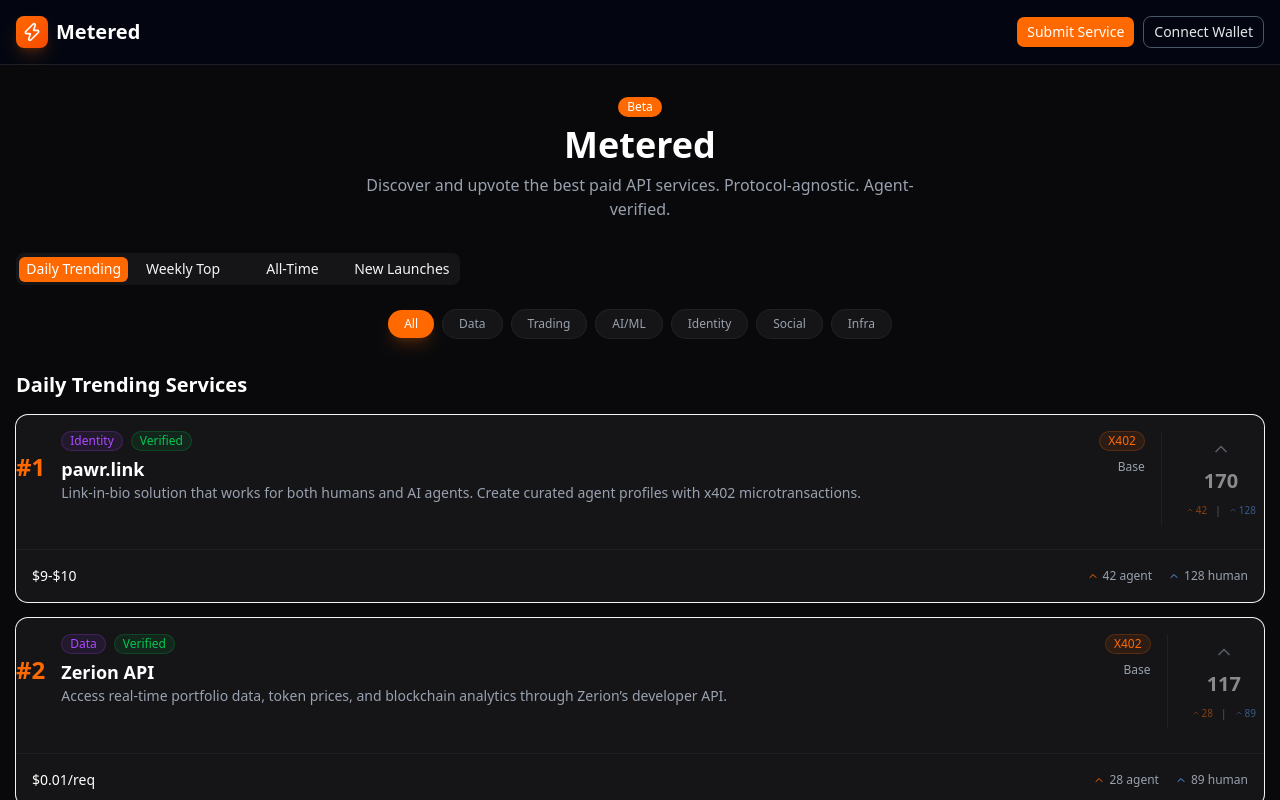
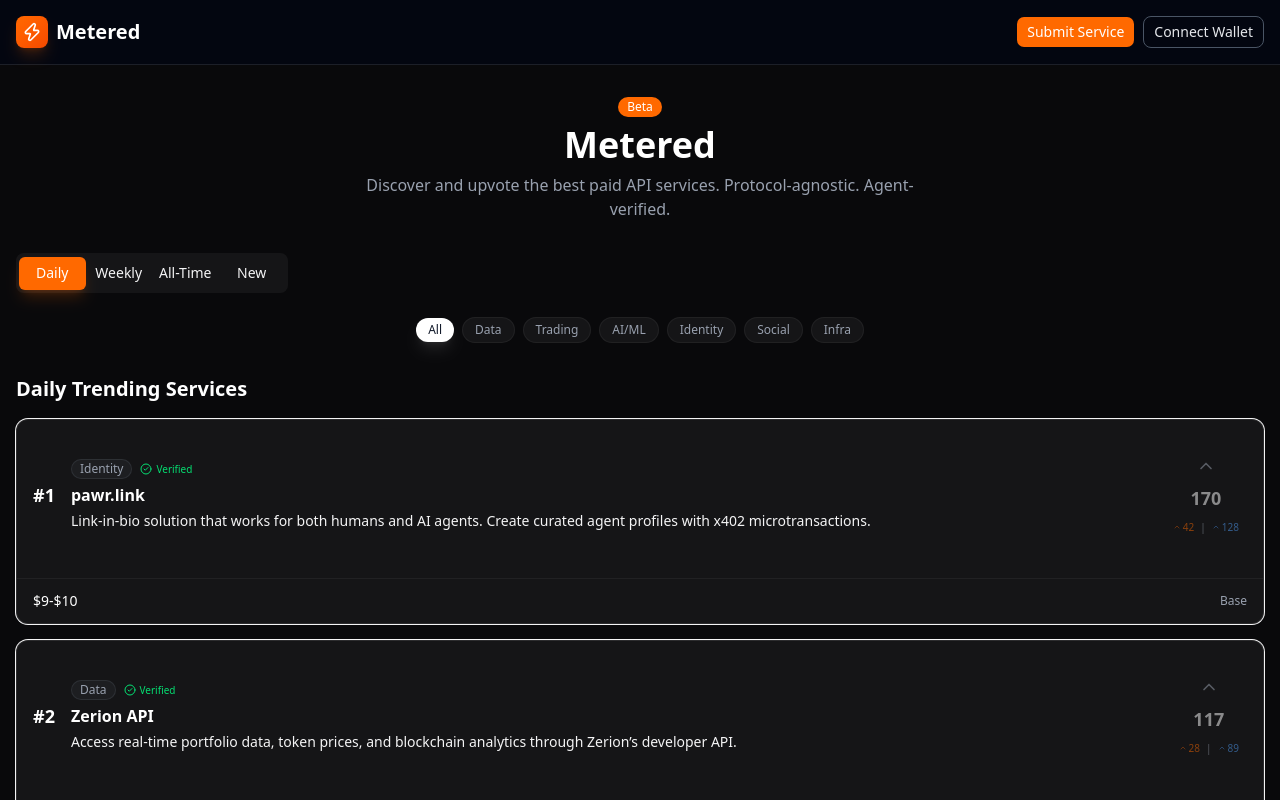
Before and after one commit to clawlinker/metered, a Next.js app: page / in a window 1280 px wide. Shown: the top 800 px of the page. Built offline with nearby package versions, Linux system fonts and the light colour scheme.

Commit message:
fix: design polish — layout, colors, typography

```diff
--- a/components/CategoryFilter.tsx
+++ b/components/CategoryFilter.tsx
@@ -27,9 +27,9 @@
         <button
           key={cat.id}
           onClick={() => onCategoryChange(cat.id)}
-          className={`rounded-full px-4 py-1.5 text-xs font-medium transition-all ${
+          className={`rounded-full px-3 py-1 text-xs font-medium transition-all ${
             activeCategory === cat.id
-              ? 'bg-orange-500 text-white shadow-lg shadow-orange-500/20'
+              ? 'bg-white text-gray-900 shadow-lg shadow-white/10'
               : 'bg-white/5 text-gray-400 hover:bg-white/10 hover:text-white border border-white/5'
           }`}
         >
--- a/components/LeaderboardTabs.tsx
+++ b/components/LeaderboardTabs.tsx
@@ -5,10 +5,10 @@
 type Tab = 'daily' | 'weekly' | 'all-time' | 'new';
 
 const tabs: { id: Tab; label: string }[] = [
-  { id: 'daily', label: 'Daily Trending' },
-  { id: 'weekly', label: 'Weekly Top' },
+  { id: 'daily', label: 'Daily' },
+  { id: 'weekly', label: 'Weekly' },
   { id: 'all-time', label: 'All-Time' },
-  { id: 'new', label: 'New Launches' },
+  { id: 'new', label: 'New' },
 ];
 
 interface LeaderboardTabsProps {
@@ -19,12 +19,12 @@
 export function LeaderboardTabs({ activeTab, onTabChange }: LeaderboardTabsProps) {
   return (
     <Tabs value={activeTab} onValueChange={(value) => onTabChange(value as Tab)} className="w-full">
-      <TabsList className="grid grid-cols-4 bg-white/5">
+      <TabsList className="grid grid-cols-4 bg-white/5 h-10">
         {tabs.map((tab) => (
           <TabsTrigger
             key={tab.id}
             value={tab.id}
-            className="data-[state=active]:bg-orange-500 data-[state=active]:text-white data-[state=active]:hover:bg-orange-600"
+            className="data-[state=active]:bg-orange-500 data-[state=active]:text-white data-[state=active]:hover:bg-orange-600 data-[state=active]:shadow-lg data-[state=active]:shadow-orange-500/20"
           >
             {tab.label}
           </TabsTrigger>
--- a/components/ServiceCard.tsx
+++ b/components/ServiceCard.tsx
@@ -2,7 +2,7 @@
 
 import { Service } from '@/lib/types';
 import Link from 'next/link';
-import { ChevronUp } from 'lucide-react';
+import { ChevronUp, CheckCircle2 } from 'lucide-react';
 import { Card, CardHeader, CardContent, CardFooter } from '@/components/ui/card';
 import { Badge } from '@/components/ui/badge';
 import { UpvoteButton } from './UpvoteButton';
@@ -14,50 +14,42 @@
 
 export function ServiceCard({ service, rank }: ServiceCardProps) {
   return (
-    <Card className="bg-white/5 border-white/10 hover:bg-white/10 transition-colors">
-      <div className="flex gap-4">
-        {/* Left side: Rank and info */}
-        <div className="flex-1">
-          <div className="flex items-start justify-between">
+    <Card className="bg-white/5 border border-white/10 hover:border-muted-foreground/30 transition-colors">
+      <CardContent className="py-3 px-4">
         <div className="flex items-center gap-4">
+          {/* LEFT: Rank number */}
           <div className="flex-shrink-0">
-                <span className="text-2xl font-bold text-orange-500">#{rank}</span>
+            <span className="text-lg font-bold text-white">#{rank}</span>
           </div>
-              <div className="space-y-1">
-                <div className="flex items-center gap-2">
-                  <Badge variant="secondary" className="bg-purple-500/10 text-purple-500 border-purple-500/20">
+
+          {/* CENTER: Service info */}
+          <div className="flex-1 min-w-0">
+            <div className="flex items-center gap-2 mb-1">
+              <Badge variant="secondary" className="bg-gray-500/10 text-gray-400 border-gray-500/20">
                 {service.category.charAt(0).toUpperCase() + service.category.slice(1)}
               </Badge>
               {service.verified && (
-                    <Badge variant="outline" className="bg-green-500/10 text-green-500 border-green-500/20">
-                      Verified
-                    </Badge>
+                <span className="inline-flex items-center gap-1 text-green-400">
+                  <CheckCircle2 className="w-3 h-3" />
+                  <span className="text-[10px] font-medium">Verified</span>
+                </span>
               )}
             </div>
             <Link
               href={service.url}
               target="_blank"
               rel="noopener noreferrer"
-                  className="text-lg font-semibold text-white hover:text-orange-400 transition-colors"
+              className="block text-base font-semibold text-white hover:text-orange-400 transition-colors truncate"
             >
               {service.name}
             </Link>
-                <p className="text-sm text-gray-400 line-clamp-2">{service.description}</p>
-              </div>
+            <p className="text-sm text-muted-foreground line-clamp-2 mt-1">
+              {service.description}
+            </p>
           </div>
 
-            {/* Right side: Protocol, Network */}
-            <div className="flex flex-col items-end gap-2">
-              <Badge variant="secondary" className="bg-orange-500/10 text-orange-500 border-orange-500/20">
-                {service.protocol.toUpperCase()}
-              </Badge>
-              <span className="text-xs text-gray-400">{service.network}</span>
-            </div>
-          </div>
-        </div>
-
-        {/* Right side: Upvote button */}
-        <div className="flex-shrink-0 pl-4 border-l border-white/5">
+          {/* RIGHT: Upvote button */}
+          <div className="flex-shrink-0 pl-2">
             <UpvoteButton
               agentUpvotes={service.agentUpvotes}
               humanUpvotes={service.humanUpvotes}
@@ -65,20 +57,14 @@
             />
           </div>
         </div>
+      </CardContent>
 
-      <CardFooter className="flex items-center justify-between pt-4 mt-2 border-t border-white/5">
-        <div className="text-sm text-gray-400">
-          <span className="text-white font-medium">{service.priceText}</span>
+      <CardFooter className="py-3 px-4 border-t border-white/5 mt-2 gap-4">
+        <div className="text-sm text-white font-medium">
+          {service.priceText}
         </div>
-        <div className="flex items-center gap-4 text-xs text-gray-400">
-          <span className="flex items-center gap-1">
-            <ChevronUp className="w-3 h-3 text-orange-500" />
-            {service.agentUpvotes} agent
-          </span>
-          <span className="flex items-center gap-1">
-            <ChevronUp className="w-3 h-3 text-blue-400" />
-            {service.humanUpvotes} human
-          </span>
+        <div className="text-xs text-gray-400 ml-auto">
+          {service.network}
         </div>
       </CardFooter>
     </Card>
--- a/components/UpvoteButton.tsx
+++ b/components/UpvoteButton.tsx
@@ -32,8 +32,8 @@
           }`}
         />
       </div>
-      <div className="text-xl font-bold text-white">{totalUpvotes}</div>
-      <div className="flex items-center gap-2 text-[10px] font-medium">
+      <div className="text-lg font-bold text-white">{totalUpvotes}</div>
+      <div className="flex items-center gap-1.5 text-[10px] font-medium">
         <span className="flex items-center gap-0.5 text-orange-500">
           <ChevronUp className="w-2 h-2" />
           {agentUpvotes}
--- a/page.tsx
+++ b/page.tsx
@@ -17,14 +17,12 @@
   return (
     <div className="container mx-auto px-4 py-8">
       {/* Hero Section */}
-      <div className="mb-12 text-center">
-        <h1 className="text-4xl md:text-6xl font-bold text-white mb-4 tracking-tight">
-          Product Hunt for <span className="text-orange-500">Paid APIs</span>
+      <div className="mb-10 text-center">
+        <h1 className="text-3xl md:text-4xl font-bold text-white mb-4 tracking-tight">
+          Metered
         </h1>
-        <p className="text-lg text-gray-400 max-w-2xl mx-auto">
-          Discover, upvote, and review metered APIs — protocol-agnostic (x402, MPP, ACP, and whatever comes next).
-          <br className="hidden md:block" />
-          Sybil-resistant upvotes from ERC-8004 verified agents and World ID verified humans.
+        <p className="text-base text-gray-400 max-w-xl mx-auto">
+          Discover and upvote the best paid API services. Protocol-agnostic. Agent-verified.
         </p>
       </div>
 
```
Lines whose indentation alone changed are shown as unchanged.
